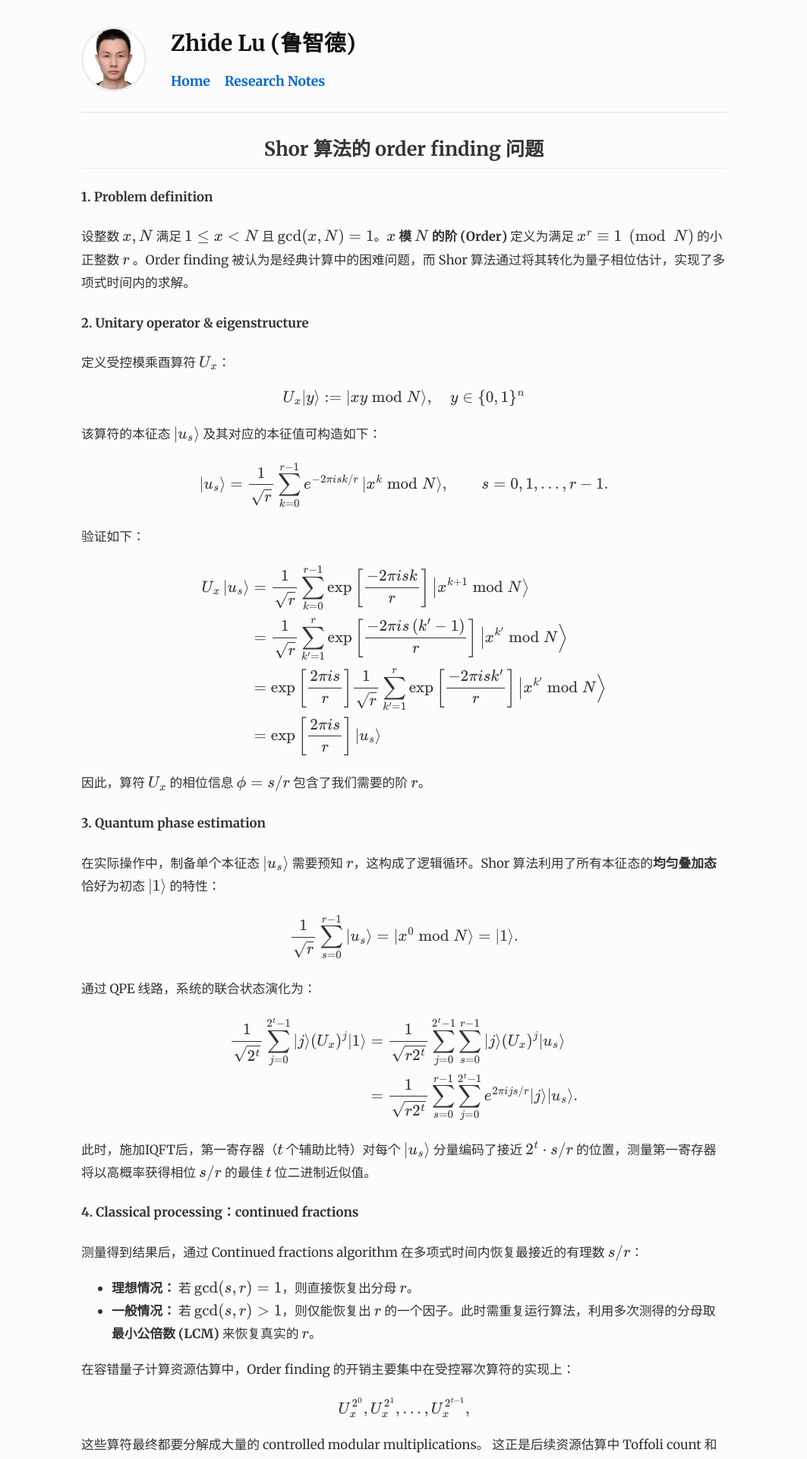
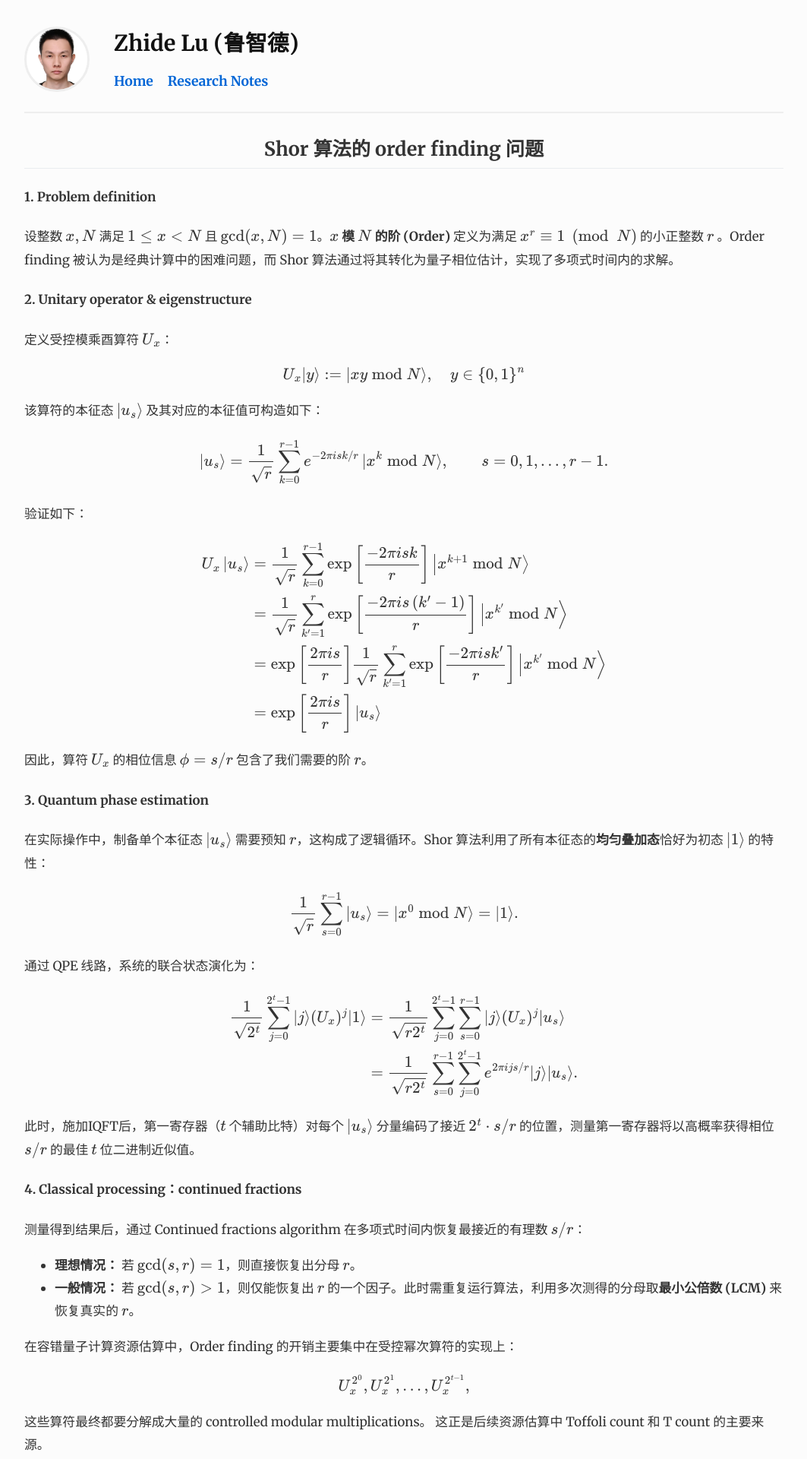
Before and after one commit to ZhideLu/ZhideLu.github.io, a Jekyll site: the page built from Gidney_RSA-2048.md, in a window 1280 px wide. Shown: the top 1920 px of the page at 76% size, without its empty margins (108-1171 px from the left). Built offline with Jekyll 4.4.1, drawn with Linux system fonts in a browser that asks for light colours.

Commit message:
Update default.html

```diff
--- a/_layouts/default.html
+++ b/_layouts/default.html
@@ -25,7 +25,7 @@
             font-family: 'Merriweather', serif;
             line-height: 1.8;
             color: #333;
-            max-width: 850px;
+            max-width: 1000px;
             margin: 0 auto;
             padding: 2rem;
             background-color: #fcfcfc;
```
